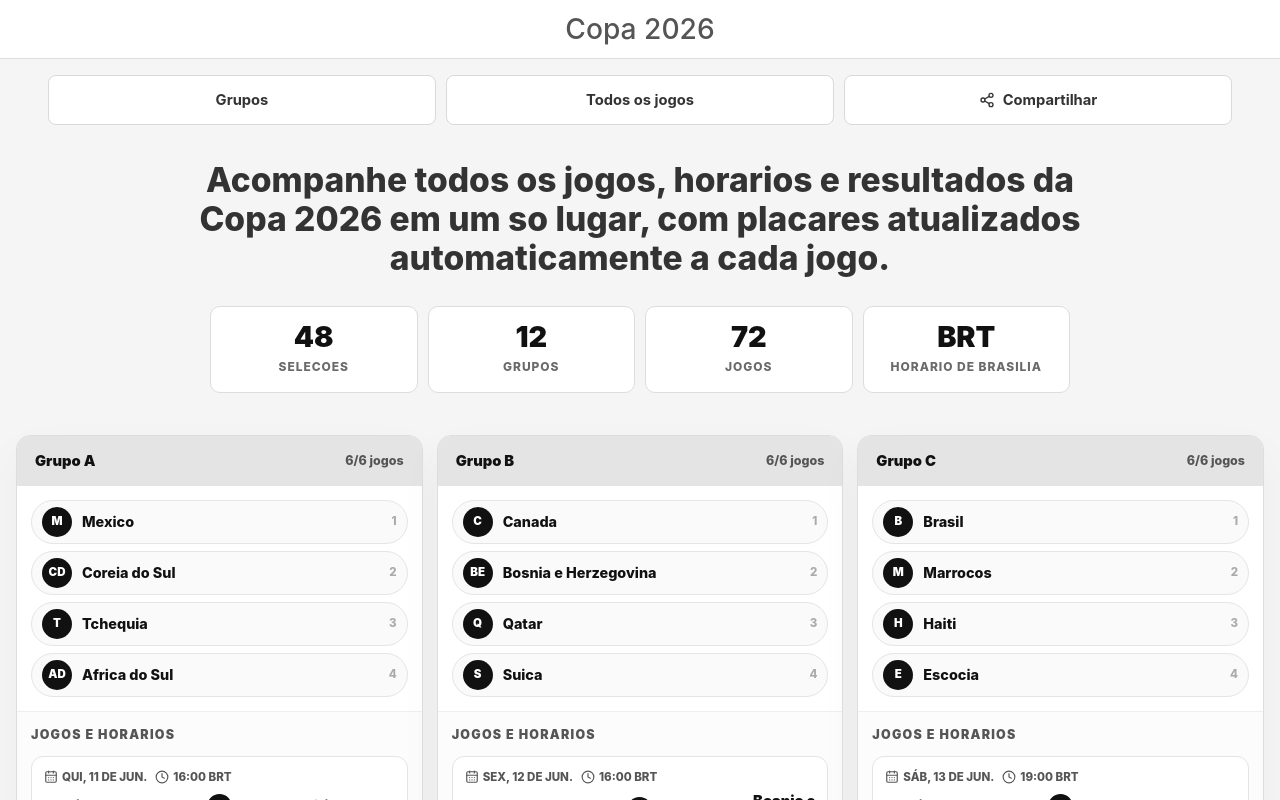
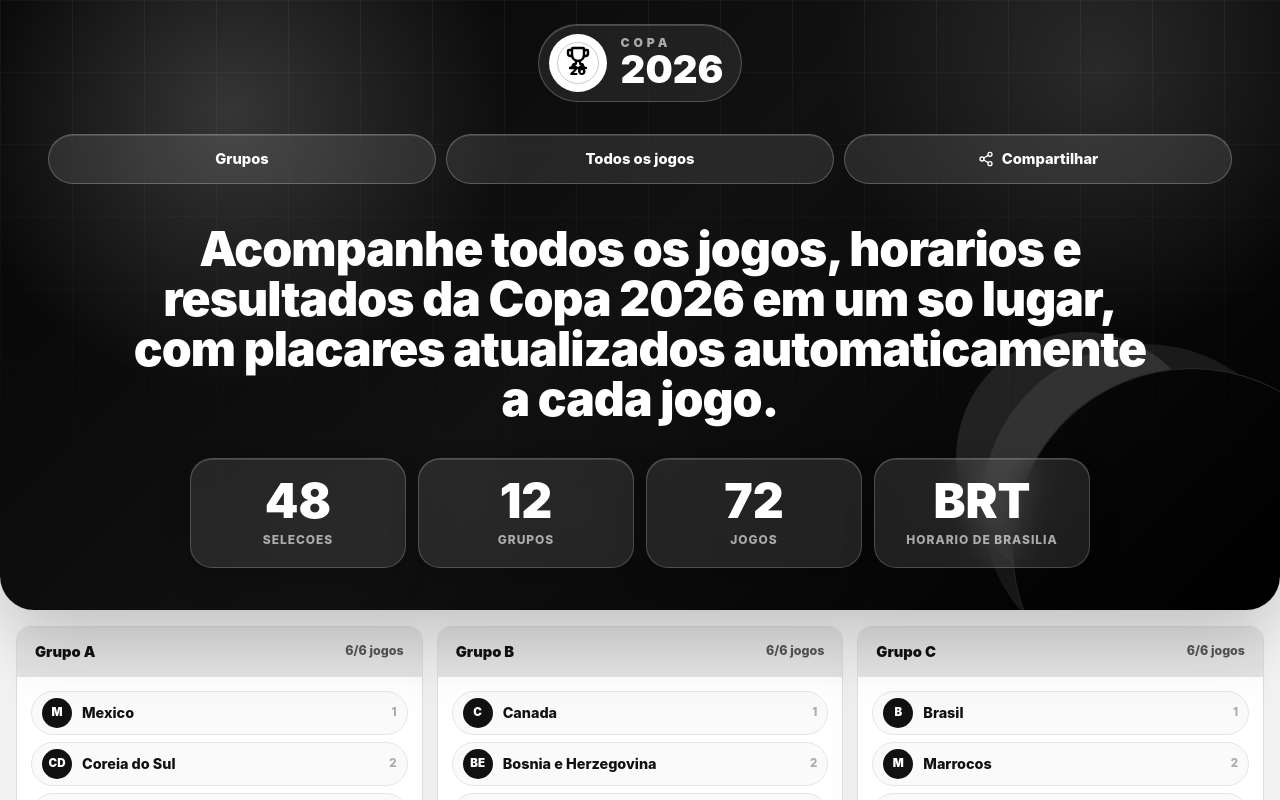
Before and after one commit to somosnext/copa-2026-simulador, a React (Vite) app: page / in a window 1280 px wide. Shown: the top 800 px of the page. Built offline with nearby package versions, Linux system fonts and the light colour scheme.

Commit message:
Polish black hero section

```diff
--- a/src/App.jsx
+++ b/src/App.jsx
@@ -1,4 +1,4 @@
-import { CalendarDays, Clock, ExternalLink, Share2 } from 'lucide-react'
+import { CalendarDays, Clock, ExternalLink, Share2, Trophy } from 'lucide-react'
 import { groupMatches, groups } from './tournamentData'
 
 const teamNames = {
@@ -177,11 +177,27 @@ function GroupCard({ group, teams }) {
   )
 }
 
+function CopaLogo() {
+  return (
+    <div className="copa-logo" aria-label="Logo Copa 2026">
+      <div className="logo-symbol">
+        <Trophy size={24} strokeWidth={2.4} />
+        <span>26</span>
+      </div>
+      <div className="logo-text">
+        <span>Copa</span>
+        <strong>2026</strong>
+      </div>
+    </div>
+  )
+}
+
 function App() {
   return (
     <main className="site-shell">
+      <section className="hero-panel">
         <header className="topbar">
-        <h1>Copa 2026</h1>
+          <CopaLogo />
         </header>
 
         <div className="toolbar">
@@ -198,6 +214,7 @@ function App() {
             <div><strong>72</strong><span>jogos</span></div>
             <div><strong>BRT</strong><span>horario de Brasilia</span></div>
           </div>
+        </section>
       </section>
 
       <section id="grupos" className="groups-grid">
--- a/src/index.css
+++ b/src/index.css
@@ -42,25 +42,128 @@ button {
   padding-bottom: 42px;
 }
 
-.topbar {
-  border-bottom: 1px solid #ddd;
-  background: #fff;
-  padding: 8px 16px;
-  text-align: center;
+.hero-panel {
+  position: relative;
+  overflow: hidden;
+  border-radius: 0 0 34px 34px;
+  background:
+    radial-gradient(circle at 18% 18%, rgba(255, 255, 255, 0.18), transparent 24%),
+    radial-gradient(circle at 86% 12%, rgba(255, 255, 255, 0.12), transparent 22%),
+    linear-gradient(135deg, #050505 0%, #111 48%, #000 100%);
+  color: #fff;
+  box-shadow: 0 26px 70px rgba(0, 0, 0, 0.22);
 }
 
-.topbar h1 {
-  margin: 0;
-  color: #555;
-  font-size: clamp(1.25rem, 2.2vw, 1.9rem);
-  font-weight: 500;
+.hero-panel::before,
+.hero-panel::after {
+  content: "";
+  position: absolute;
+  pointer-events: none;
+}
+
+.hero-panel::before {
+  inset: 0;
+  opacity: 0.18;
+  background:
+    linear-gradient(90deg, rgba(255, 255, 255, 0.28) 1px, transparent 1px),
+    linear-gradient(180deg, rgba(255, 255, 255, 0.18) 1px, transparent 1px);
+  background-size: 72px 72px;
+  mask-image: linear-gradient(180deg, #000 0%, transparent 86%);
+}
+
+.hero-panel::after {
+  right: -92px;
+  bottom: -118px;
+  width: 360px;
+  height: 360px;
+  border: 1px solid rgba(255, 255, 255, 0.15);
+  border-radius: 50%;
+  box-shadow:
+    -48px -42px 0 -18px rgba(255, 255, 255, 0.08),
+    -110px -90px 0 -54px rgba(255, 255, 255, 0.1);
+}
+
+.topbar {
+  position: relative;
+  z-index: 1;
+  display: flex;
+  justify-content: center;
+  padding: 24px 16px 8px;
+}
+
+.copa-logo {
+  display: inline-flex;
+  align-items: center;
+  gap: 14px;
+  border: 1px solid rgba(255, 255, 255, 0.22);
+  border-radius: 999px;
+  background: rgba(255, 255, 255, 0.08);
+  padding: 9px 18px 9px 10px;
+  box-shadow: inset 0 1px 0 rgba(255, 255, 255, 0.16);
+  backdrop-filter: blur(18px);
+}
+
+.logo-symbol {
+  position: relative;
+  display: grid;
+  width: 58px;
+  height: 58px;
+  place-items: center;
+  border: 1px solid rgba(255, 255, 255, 0.35);
+  border-radius: 50%;
+  background: #fff;
+  color: #000;
+}
+
+.logo-symbol::after {
+  content: "";
+  position: absolute;
+  inset: 7px;
+  border: 1px solid rgba(0, 0, 0, 0.2);
+  border-radius: 50%;
+}
+
+.logo-symbol svg {
+  transform: translateY(-5px);
+}
+
+.logo-symbol span {
+  position: absolute;
+  bottom: 10px;
+  font-size: 0.78rem;
+  font-weight: 950;
+  letter-spacing: -0.03em;
+}
+
+.logo-text {
+  display: grid;
+  justify-items: start;
+  gap: 1px;
+  line-height: 1;
+  text-transform: uppercase;
+}
+
+.logo-text span {
+  color: rgba(255, 255, 255, 0.62);
+  font-size: 0.76rem;
+  font-weight: 950;
+  letter-spacing: 0.32em;
+}
+
+.logo-text strong {
+  color: #fff;
+  font-size: clamp(1.65rem, 3vw, 2.45rem);
+  font-weight: 950;
+  letter-spacing: 0;
 }
 
 .toolbar {
+  position: relative;
+  z-index: 1;
   display: grid;
   grid-template-columns: 1fr;
   gap: 10px;
-  padding: 16px;
+  padding: 24px 16px 14px;
 }
 
 @media (min-width: 720px) {
@@ -77,42 +180,47 @@ button {
   align-items: center;
   justify-content: center;
   gap: 8px;
-  border: 1px solid #d9d9d9;
-  border-radius: 8px;
-  background: #fff;
-  color: #333;
+  border: 1px solid rgba(255, 255, 255, 0.24);
+  border-radius: 999px;
+  background: rgba(255, 255, 255, 0.1);
+  color: #fff;
   text-decoration: none;
   font-size: 0.92rem;
-  font-weight: 700;
+  font-weight: 850;
+  box-shadow: inset 0 1px 0 rgba(255, 255, 255, 0.14);
+  backdrop-filter: blur(14px);
 }
 
 .toolbar a:hover,
 .toolbar button:hover {
-  border-color: #111;
-  background: #111;
-  color: #fff;
+  border-color: #fff;
+  background: #fff;
+  color: #000;
 }
 
 .intro {
-  padding: 20px 16px 26px;
+  position: relative;
+  z-index: 1;
+  padding: 26px 16px 42px;
   text-align: center;
 }
 
 .intro p {
-  max-width: 920px;
+  max-width: 1030px;
   margin: 0 auto;
-  color: #333;
-  font-size: clamp(1.35rem, 3vw, 2.1rem);
-  font-weight: 850;
-  line-height: 1.16;
+  color: #fff;
+  font-size: clamp(1.6rem, 4vw, 3rem);
+  font-weight: 950;
+  line-height: 1.04;
+  letter-spacing: -0.02em;
 }
 
 .summary-grid {
   display: grid;
   grid-template-columns: repeat(2, 1fr);
-  gap: 10px;
-  max-width: 860px;
-  margin: 28px auto 0;
+  gap: 12px;
+  max-width: 900px;
+  margin: 34px auto 0;
 }
 
 @media (min-width: 760px) {
@@ -122,15 +230,20 @@ button {
 }
 
 .summary-grid div {
-  border: 1px solid #ddd;
-  border-radius: 10px;
-  background: #fff;
-  padding: 16px;
+  border: 1px solid rgba(255, 255, 255, 0.2);
+  border-radius: 22px;
+  background: rgba(255, 255, 255, 0.1);
+  padding: 18px;
+  box-shadow:
+    inset 0 1px 0 rgba(255, 255, 255, 0.14),
+    0 14px 30px rgba(0, 0, 0, 0.18);
+  backdrop-filter: blur(18px);
 }
 
 .summary-grid strong {
   display: block;
-  font-size: 1.8rem;
+  color: #fff;
+  font-size: clamp(1.9rem, 4vw, 3rem);
   font-weight: 950;
   line-height: 1;
 }
@@ -138,7 +251,7 @@ button {
 .summary-grid span {
   display: block;
   margin-top: 6px;
-  color: #6a6a6a;
+  color: rgba(255, 255, 255, 0.62);
   font-size: 0.75rem;
   font-weight: 850;
   letter-spacing: 0.08em;
```
Lines whose indentation alone changed are shown as unchanged.
